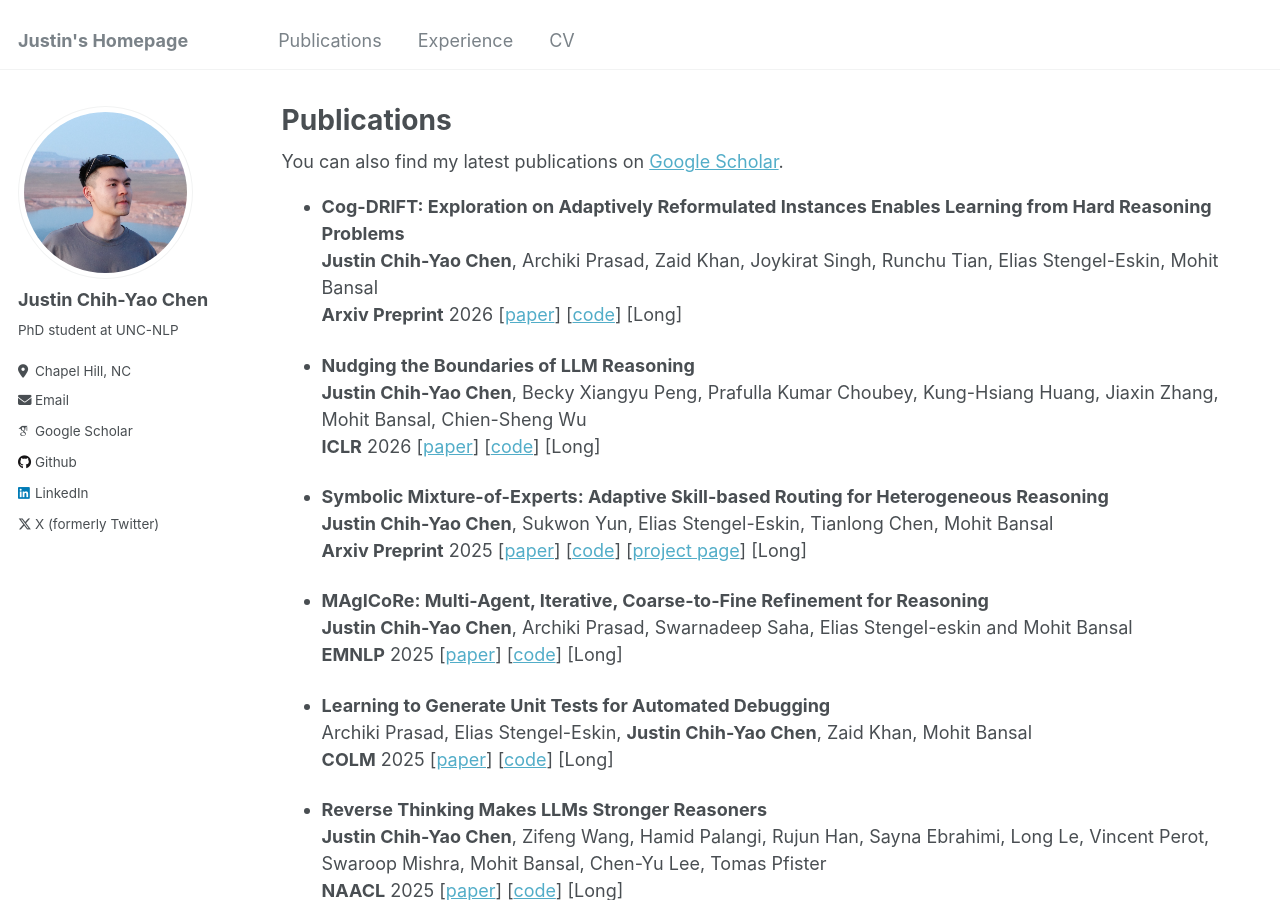
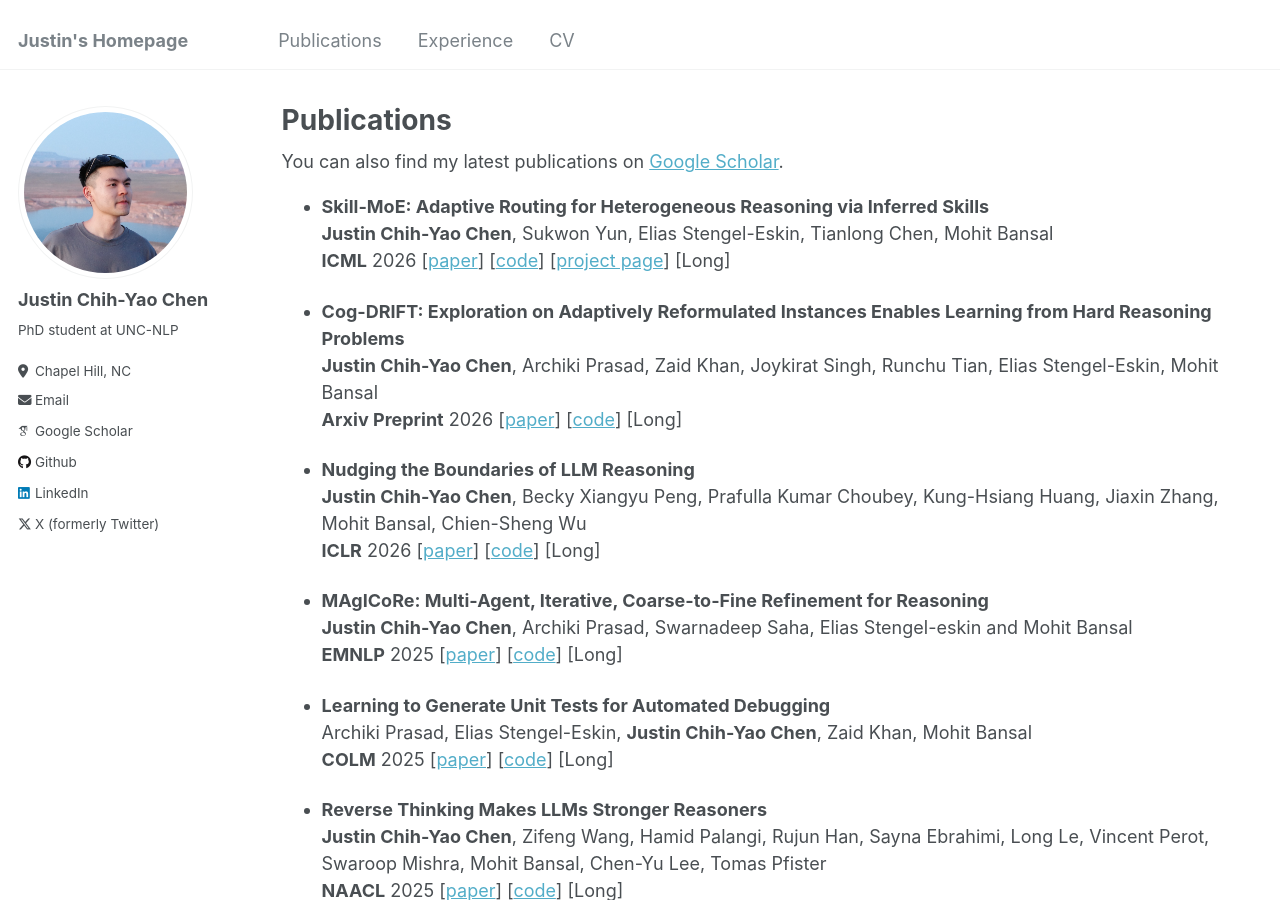
Before and after one commit to dinobby/dinobby.github.io, a Jekyll site: the page built from _pages/publications.md, in a window 1280 px wide and 900 px high. Built offline with Jekyll 4.4.1, drawn with Linux system fonts in a browser that asks for light colours; some web fonts are replaced.

Commit message:
Update publications.md

```diff
--- a/_pages/publications.md
+++ b/_pages/publications.md
@@ -10,6 +10,11 @@ author_profile: true
 {% endif %}
 
 {% include base_path %}
+
+* **Skill-MoE: Adaptive Routing for Heterogeneous Reasoning via Inferred Skills**
+**Justin Chih-Yao Chen**, Sukwon Yun, Elias Stengel-Eskin, Tianlong Chen, Mohit Bansal\
+**ICML** 2026 [[paper](https://arxiv.org/abs/2503.05641)] [[code](https://github.com/dinobby/Symbolic-MoE/)] [[project page](https://symbolic-moe.github.io/)] [Long]
+
 * **Cog-DRIFT: Exploration on Adaptively Reformulated Instances Enables Learning from Hard Reasoning Problems**
 **Justin Chih-Yao Chen**, Archiki Prasad, Zaid Khan, Joykirat Singh, Runchu Tian, Elias Stengel-Eskin, Mohit Bansal\
 **Arxiv Preprint** 2026 [[paper](https://arxiv.org/abs/2604.04767)] [[code](https://github.com/dinobby/Cog-DRIFT)] [Long]
@@ -17,10 +22,6 @@ author_profile: true
 * **Nudging the Boundaries of LLM Reasoning**
 **Justin Chih-Yao Chen**, Becky Xiangyu Peng, Prafulla Kumar Choubey, Kung-Hsiang Huang, Jiaxin Zhang, Mohit Bansal, Chien-Sheng Wu\
 **ICLR** 2026 [[paper](https://arxiv.org/abs/2509.25666)] [[code](https://github.com/SalesforceAIResearch/NuRL)] [Long]
-
-* **Symbolic Mixture-of-Experts: Adaptive Skill-based Routing for Heterogeneous Reasoning**
-**Justin Chih-Yao Chen**, Sukwon Yun, Elias Stengel-Eskin, Tianlong Chen, Mohit Bansal\
-**Arxiv Preprint** 2025 [[paper](https://arxiv.org/abs/2503.05641)] [[code](https://github.com/dinobby/Symbolic-MoE/)] [[project page](https://symbolic-moe.github.io/)] [Long]
 
 * **MAgICoRe: Multi-Agent, Iterative, Coarse-to-Fine Refinement for Reasoning**
 **Justin Chih-Yao Chen**, Archiki Prasad, Swarnadeep Saha, Elias Stengel-eskin and Mohit Bansal\
```
